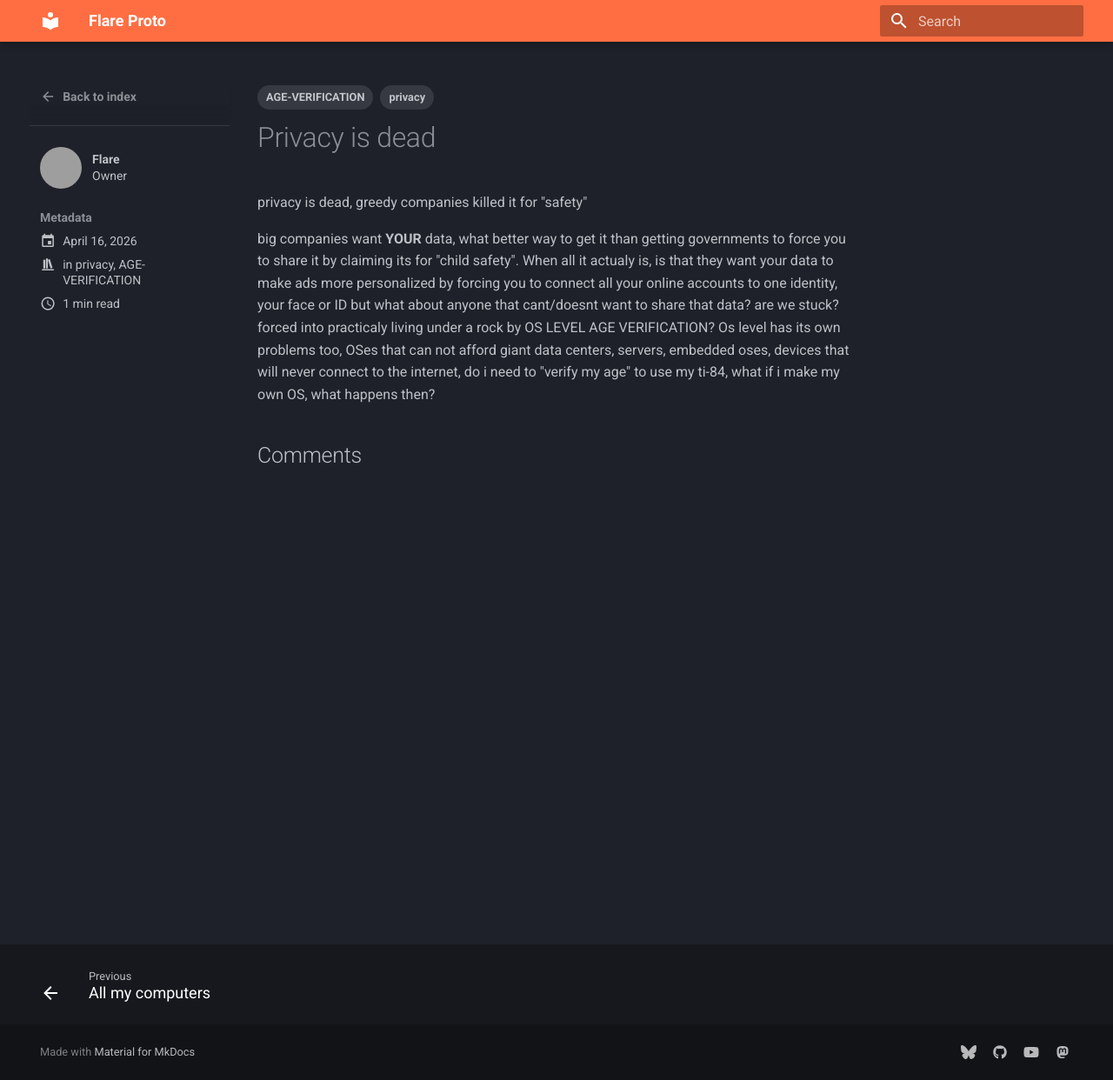
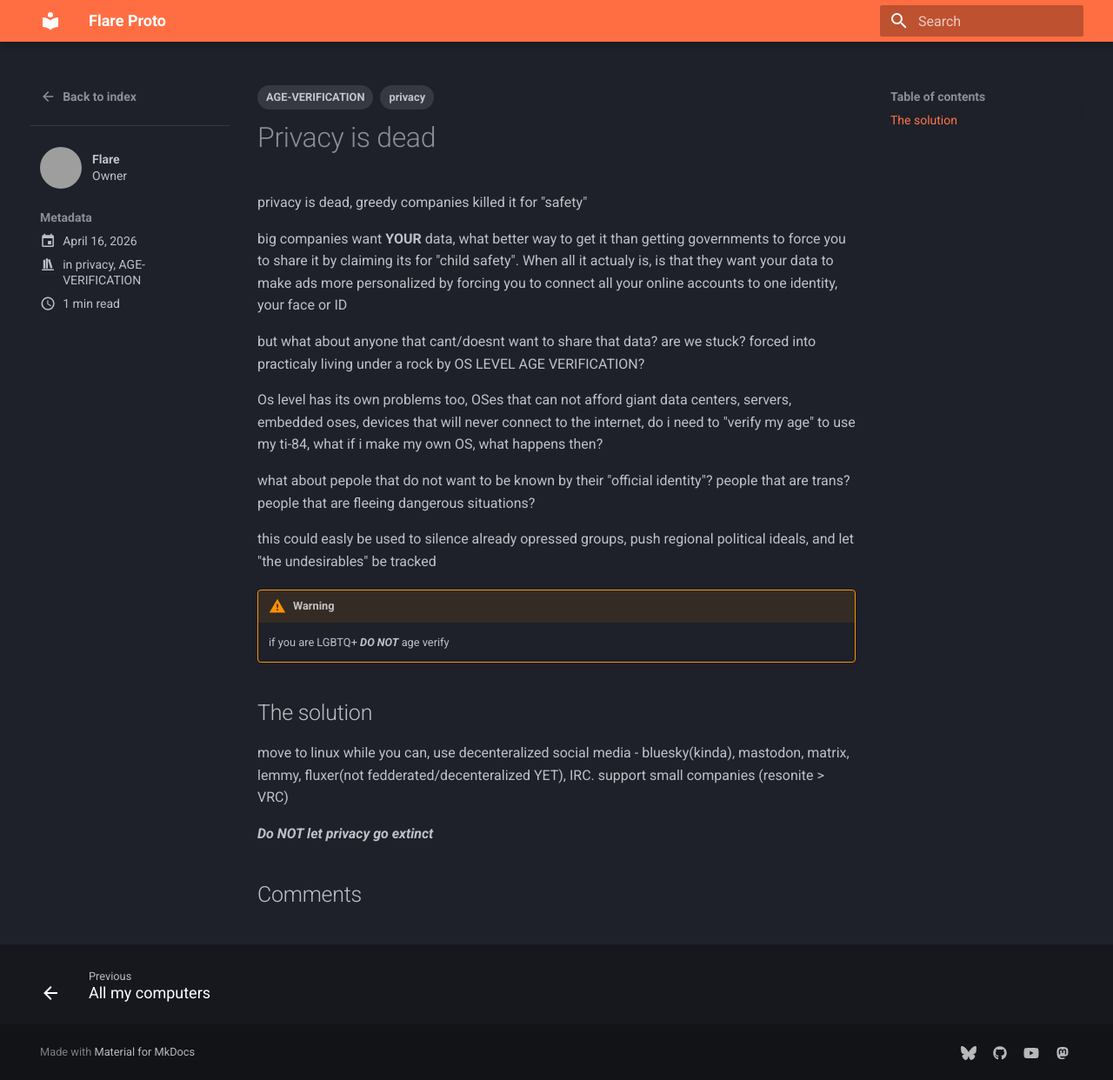
Before and after one commit to flare-proto/flare-proto.github.io, an MkDocs documentation site: the page built from docs/blog/posts/privacyIsDead.md, in a window 1280 px wide and 1242 px high. Shown: the whole window at 87% size. Built offline with MkDocs 1.6.1 and Material for MkDocs 9.7.7, drawn with Linux system fonts in a browser that asks for light colours; comment, search, counter and statistics services are not loaded; grey boxes are pictures that could not be loaded.

Commit message:
Update privacyIsDead.md

```diff
--- a/docs/blog/posts/privacyIsDead.md
+++ b/docs/blog/posts/privacyIsDead.md
@@ -14,5 +14,19 @@ privacy is dead, greedy companies killed it for "safety"
 big companies want **YOUR** data,
 what better way to get it than getting governments to force you to share it by claiming its for "child safety".
 When all it actualy is, is that they want your data to make ads more personalized by forcing you to connect all your online accounts to one identity, your face or ID
+
 but what about anyone that cant/doesnt want to share that data? are we stuck? forced into practicaly living under a rock by OS LEVEL AGE VERIFICATION?
+
 Os level has its own problems too, OSes that can not afford giant data centers, servers, embedded oses, devices that will never connect to the internet, do i need to "verify my age" to use my ti-84, what if i make my own OS, what happens then?
+
+what about pepole that do not want to be known by their "official identity"? people that are trans? people that are fleeing dangerous situations?
+
+this could easly be used to silence already opressed groups, push regional political ideals, and let "the undesirables" be tracked
+
+!!! warning
+    if you are LGBTQ+ ***DO NOT*** age verify
+
+## The solution
+move to linux while you can, use decenteralized social media - bluesky(kinda), mastodon, matrix, lemmy, fluxer(not fedderated/decenteralized YET), IRC. support small companies (resonite > VRC)
+
+***Do NOT let privacy go extinct***
```
